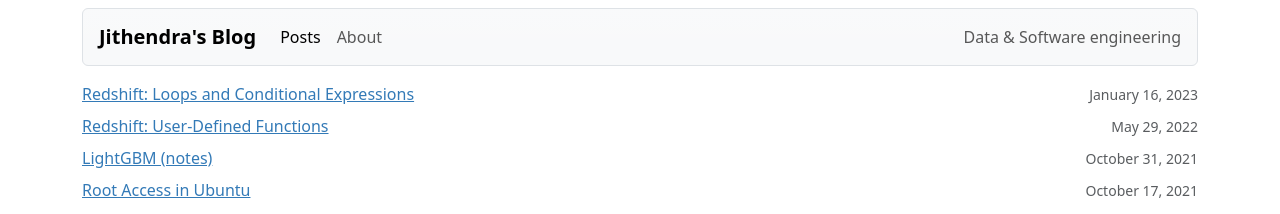
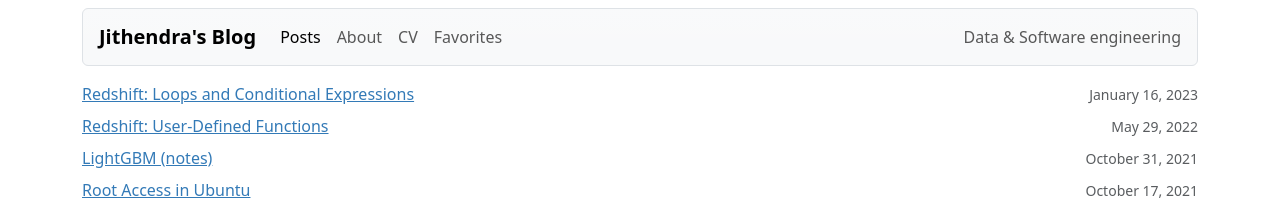
Before and after one commit to jithendray/cv, a Jekyll site: the page built from index.html, in a window 1280 px wide. Shown: the top 214 px of the page. Built offline with Jekyll 4.4.1, drawn with Linux system fonts in a browser that asks for light colours; cached includes are drawn as plain includes.

Commit message:
corrections

```diff
--- a/_config.yml
+++ b/_config.yml
@@ -8,6 +8,8 @@ branch: main
 nav_pages:
   - index.html
   - about.md
+  - cv.md
+  - favorites.md
 
 footer_pages:
   - fine-print.md
```
